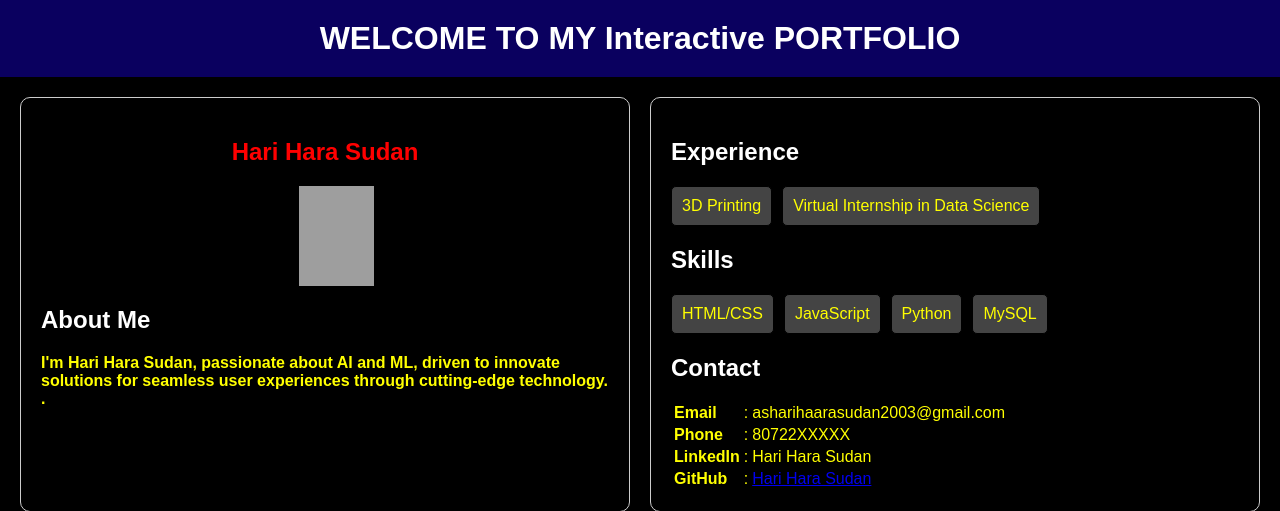
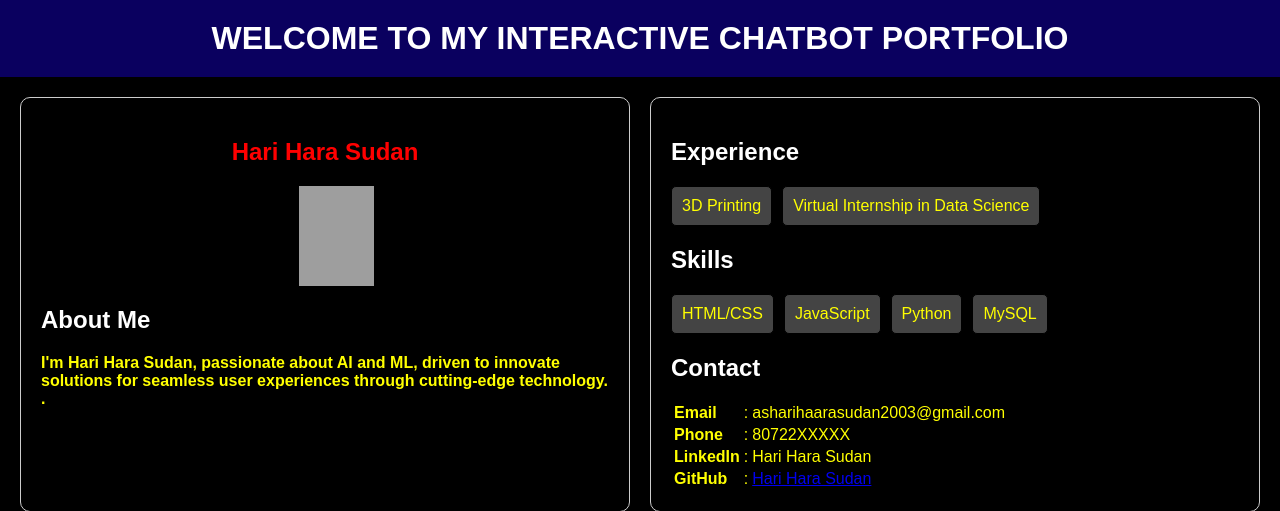
Before and after one commit to hariharasudan3/Interactive-ChatBot-Portfolio, a Flask app: page / in a window 1280 px wide. Shown: the top 511 px of the page. Run offline with Flask 3, Linux system fonts and the light colour scheme; some libraries are stand-ins or nearby versions; grey boxes are pictures that could not be loaded.

Commit message:
Update index.html

```diff
--- a/templates/index.html
+++ b/templates/index.html
@@ -10,7 +10,7 @@
 </head>
 <body>
     <header>
-        <h1>WELCOME TO MY  Interactive PORTFOLIO </h1>
+        <h1>WELCOME TO MY INTERACTIVE CHATBOT PORTFOLIO</h1>
     </header>
     <div class="container">
         <section class="left">
```
